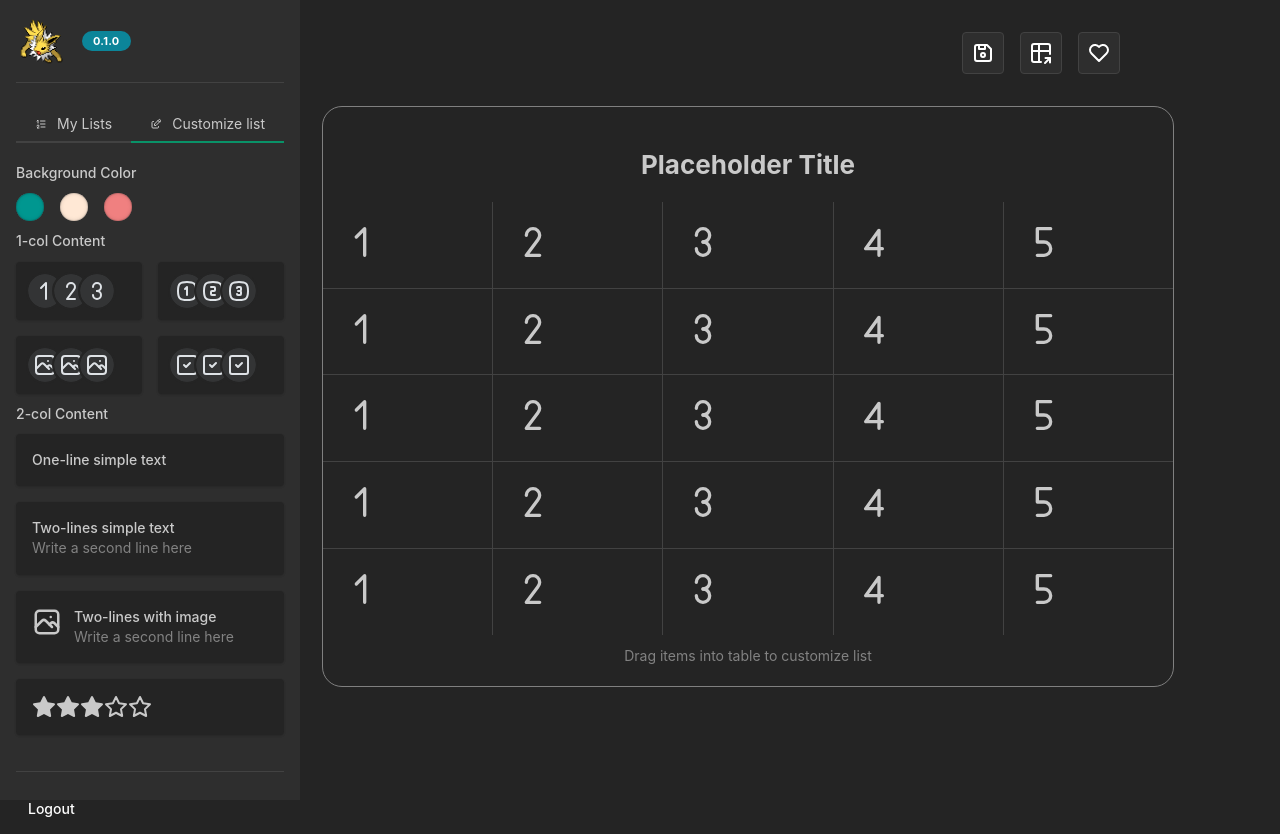
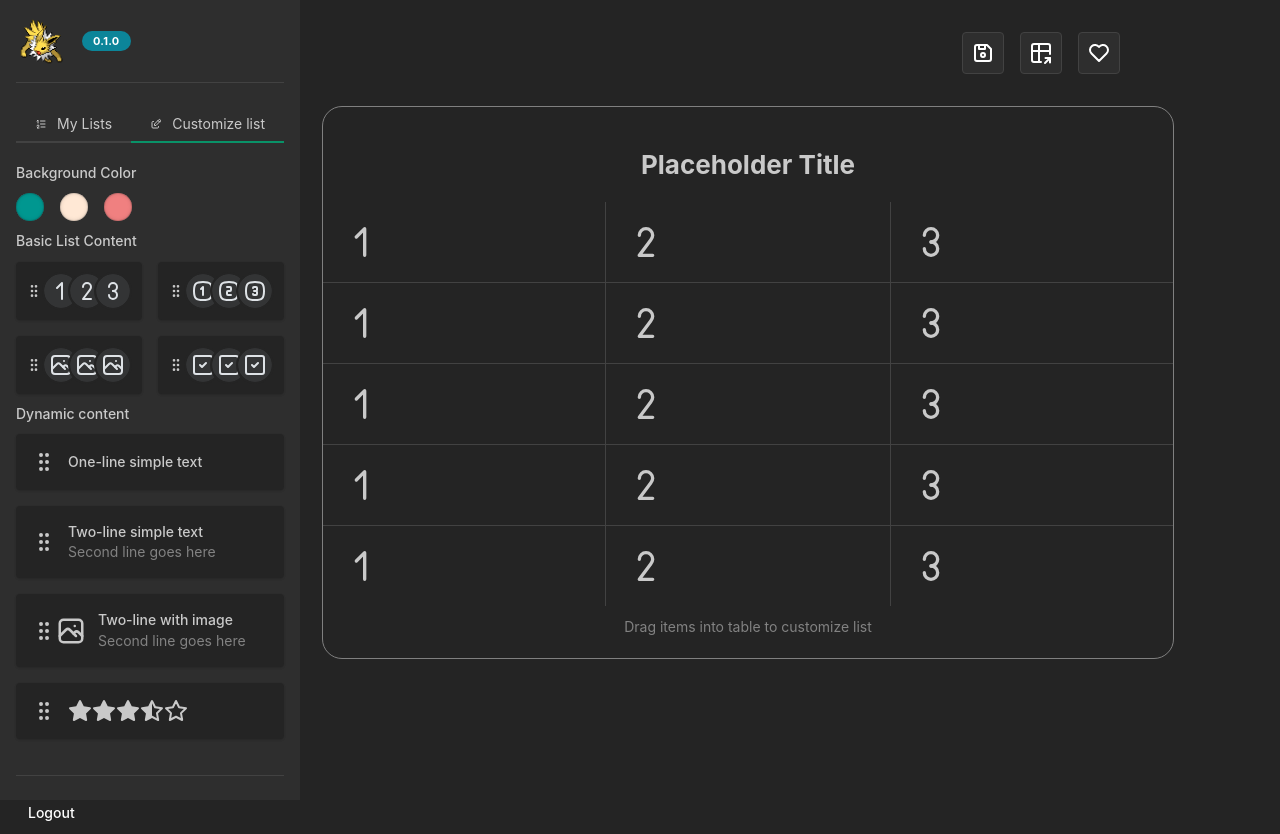
Before and after one commit to aproberts01/jolteon, a Next.js app: page / in a window 1280 px wide. Both pictures are taken after a click on the tab "Customize list". Built offline with nearby package versions, Linux system fonts and the light colour scheme.

Commit message:
Add Mantine bottom drawer for potential future use, add star rating assets for drop in table, adjust reducer for star rating, adjust type declaration

```diff
--- a/app/components/ListView.tsx
+++ b/app/components/ListView.tsx
@@ -6,27 +6,27 @@ import { list } from "../data.json";
 import { reducer } from "../reducer";
 import { useImmerReducer } from "use-immer";
 import ListActions from "./ListActions";
-import { ICON_MAP } from "../utils/constants";
+import { ICON_MAP, COLUMN_AMOUNT } from "../utils/constants";
 import { useListDispatch, useListState } from "../ListContext";
-import BottomDetailsDrawer from "./navigation/Drawer";
+import { Cell, ListState } from "../reducer";
 
 const useRefs = () => {
-  const refsByKey = useRef<Record<string,HTMLElement | null>>({})
+  const refsByKey = useRef<Record<string, HTMLElement | null>>({});
 
   const setRef = (element: HTMLElement | null, key: string) => {
     refsByKey.current[key] = element;
-  }
+  };
 
-  return {refsByKey: refsByKey.current, setRef};
-}
+  return { refsByKey: refsByKey.current, setRef };
+};
 
 const ListView: React.FC = (data) => {
-  const [listData, dispatch] = useImmerReducer(reducer, list);
-  const { body, list_title } = listData;
+  const [listData, dispatch] = useImmerReducer(reducer, list as ListState);
+  const { body, list_title }: { body: Array<Array<Cell>>; list_title: string } =
+    listData;
   const [currentlyHovered, setCurrentlyHovered] = useState<number | null>(null);
   const { refsByKey, setRef } = useRefs();
   const listDispatch = useListDispatch();
-  const listState = useListState();
   let dragCount = 0;
 
   const handleDataUpdateOnDrop = (data: string, currentlyHovered: number) => {
@@ -101,26 +101,32 @@ const ListView: React.FC = (data) => {
     }
   };
 
-  const rows = body.map((listItem, i) => {
+  const rows = body.map((listItem: Array<Cell>, i: number) => {
     return (
       <Table.Tr key={i}>
-        {listItem.map(
-          (
-            cell: {
-              id: number;
-              listCellType: string;
-              listCellAsset: string;
-              listCellHeadline?: string;
-              listCellSubheadline?: string;
-            },
-            j
-          ) => {
+        {listItem.slice(0, COLUMN_AMOUNT).map((cell: Cell, j: number) => {
+          const { listCellAsset } = cell;
           const IconComponent =
-              ICON_MAP[cell.listCellAsset as keyof typeof ICON_MAP] || null;
+            ICON_MAP[listCellAsset as keyof typeof ICON_MAP] || null;
           return (
-              <Table.Td key={cell.id} ref={elRef => { if (i === 0) setRef(elRef, (j).toString()); }}>
+            <Table.Td
+              key={cell.id}
+              ref={(elRef) => {
+                i === 0 && setRef(elRef, j.toString());
+              }}
+            >
               <Flex direction="row">
-                  <Box>{IconComponent && <IconComponent size={40} />}</Box>
+                {IconComponent && <IconComponent size={40} />}
+                {cell.listCellType === "starRating" &&
+                  Array.isArray(cell.listCellAsset) && (
+                    <>
+                      {cell.listCellAsset.map((asset, i) => {
+                        const StarIcon =
+                          ICON_MAP[asset as keyof typeof ICON_MAP] || null;
+                        return <StarIcon key={`${asset}_${i}`} size={20} />;
+                      })}
+                    </>
+                  )}
                 <Box ml="sm">
                   {cell.listCellHeadline && (
                     <Text>{cell.listCellHeadline}</Text>
@@ -132,8 +138,7 @@ const ListView: React.FC = (data) => {
               </Flex>
             </Table.Td>
           );
-          }
-        )}
+        })}
       </Table.Tr>
     );
   });
@@ -179,7 +184,9 @@ const ListView: React.FC = (data) => {
                 flex: refsByKey[i]?.offsetWidth ? undefined : 1,
                 backgroundColor:
                   currentlyHovered === i ? "rgba(51, 170, 51, .1)" : undefined,
-                width: refsByKey[i]?.offsetWidth ? `${refsByKey[i].offsetWidth}px` : "100%",
+                width: refsByKey[i]?.offsetWidth
+                  ? `${refsByKey[i].offsetWidth}px`
+                  : "100%",
               }}
             ></div>
           ))}
@@ -189,16 +196,6 @@ const ListView: React.FC = (data) => {
           <Table.Caption>Drag items into table to customize list</Table.Caption>
         </Table>
       </Container>
-      <BottomDetailsDrawer
-        open={listState?.drawerOpen ?? false}
-        close={() => {
-          if (listDispatch) {
-            listDispatch({
-              type: "TOGGLE_DRAWER",
-            });
-          }
-        }}
-      />
     </>
   );
 };
--- a/app/components/navigation/CustomizeListContent.tsx
+++ b/app/components/navigation/CustomizeListContent.tsx
@@ -3,17 +3,11 @@ import { CUSTOMIZE_PANEL } from "@/app/utils/constants";
 import {
   Text,
   ColorSwatch,
-  Paper,
   Group,
   SimpleGrid,
-  Avatar,
   Stack,
-  Flex,
-  Box,
 } from "@mantine/core";
-import { ICON_MAP } from "@/app/utils/constants";
-import { IconStarFilled, IconStar, IconPhoto } from "@tabler/icons-react";
-import styles from "./NavigationStyles.module.css";
+import DragItem from "./DragItem";
 
 const CustomizeListContent: React.FC = () => {
   const handleOnDragStart = (event: React.DragEvent<HTMLDivElement>) => {
@@ -38,7 +32,7 @@ const CustomizeListContent: React.FC = () => {
             ))}
           </Group>
         );
-      case "oneColContent":
+      case "basicListContent":
         return (
           <SimpleGrid my="xs" cols={2}>
             {item.dragItems.map(
@@ -47,100 +41,49 @@ const CustomizeListContent: React.FC = () => {
                 index: number
               ) => {
                 return (
-                  <Paper
-                    data-column-type={type}
+                  <DragItem
+                    key={type}
                     onDragStart={handleOnDragStart}
-                    className={styles.paperStyles}
-                    draggable={true}
-                    shadow="xs"
-                    p="xs"
-                    key={`${index}_group`}
-                  >
-                    <Avatar.Group>
-                      {iconGroup.map((componentName: string, i) => {
-                        let Component =
-                          ICON_MAP[componentName as keyof typeof ICON_MAP];
-                        return (
-                          <Avatar key={`${componentName}_${i}`}>
-                            <Component />
-                          </Avatar>
-                        );
-                      })}
-                    </Avatar.Group>
-                  </Paper>
+                    iconGroup={iconGroup}
+                    dataColumnType={type}
+                    contentType={item.value}
+                  />
                 );
               }
             )}
           </SimpleGrid>
         );
-      case "twoColContent":
+      case "dynamicListContent":
         return (
           <Stack key="2-cols" my="xs">
-            <Paper
-              data-column-type="oneLineSimpleText"
-              onDragStart={handleOnDragStart}
-              className={styles.paperStyles}
-              draggable={true}
-              shadow="xs"
-              p="md"
-            >
-              <Text size="sm" fw={500}>
-                One-line simple text
-              </Text>
-            </Paper>
-            <Paper
-              data-column-type="twoLineSimpleText"
-              onDragStart={handleOnDragStart}
-              className={styles.paperStyles}
-              draggable={true}
-              shadow="xs"
-              p="md"
-            >
-              <Text size="sm" fw={500}>
-                Two-lines simple text
-              </Text>
-              <Text size="sm" c="dimmed">
-                Write a second line here
-              </Text>
-            </Paper>
-            <Paper
-              data-column-type="twoLineWithImage"
-              onDragStart={handleOnDragStart}
-              className={styles.paperStyles}
-              draggable={true}
-              shadow="xs"
-              p="md"
-            >
-              <Flex direction="row">
-                <Box>
-                  <IconPhoto size={30} />
-                </Box>
-                <Box ml="sm">
-                  <Text size="sm" fw={500}>
-                    Two-lines with image
-                  </Text>
-                  <Text size="sm" c="dimmed">
-                    Write a second line here
-                  </Text>
-                </Box>
-              </Flex>
-            </Paper>
-            <Paper
-              data-column-type="starRating"
-              onDragStart={handleOnDragStart}
-              className={styles.paperStyles}
-              draggable={true}
-              shadow="xs"
-              p="md"
-            >
-              <Flex direction="row">
-                <IconStarFilled />
-                <IconStarFilled />
-                <IconStarFilled />
-                <IconStar />
-                <IconStar />
-              </Flex>
-            </Paper>
+            {item.dragItems.map(
+              (
+                {
+                  type,
+                  headline,
+                  subheadline,
+                  iconGroup,
+                }: {
+                  type: string;
+                  headline: string;
+                  subheadline: string;
+                  iconGroup?: string[];
+                },
+                index: number
+              ) => {
+                return (
+                  <DragItem
+                    key={type}
+                    onDragStart={handleOnDragStart}
+                    dataColumnType={type}
+                    iconGroup={iconGroup}
+                    contentType={item.value}
+                    headline={headline}
+                    subheadline={subheadline}
+                  />
+                );
+              }
+            )}
           </Stack>
         );
       default:
--- /dev/null
+++ b/app/components/navigation/DragItem.tsx
@@ -0,0 +1,80 @@
+import React from "react";
+import { Paper, Flex, Avatar, Text, Box } from "@mantine/core";
+import { ICON_MAP } from "@/app/utils/constants";
+import { IconGripVertical, IconPhoto } from "@tabler/icons-react";
+import styles from "./NavigationStyles.module.css";
+
+interface DragItemProps {
+  onDragStart: (event: React.DragEvent<HTMLDivElement>) => void;
+  dataColumnType: string;
+  contentType: string;
+  iconGroup?: string[];
+  headline?: string;
+  subheadline?: string;
+}
+
+const DragItem: React.FC<DragItemProps> = ({
+  onDragStart,
+  iconGroup,
+  dataColumnType,
+  contentType,
+  headline,
+  subheadline,
+}) => {
+  return (
+    <Paper
+      data-column-type={dataColumnType}
+      onDragStart={onDragStart}
+      className={styles.paperStyles}
+      draggable={true}
+      shadow="xs"
+      p={contentType === "basicListContent" ? "xs" : "md"}
+    >
+      <Flex direction="row" align="center">
+        <IconGripVertical />
+        {contentType === "basicListContent" && (
+          <Avatar.Group>
+            {iconGroup?.map((componentName: string, i) => {
+              let Component = ICON_MAP[componentName as keyof typeof ICON_MAP];
+              return (
+                <Avatar key={`${componentName}_${i}`}>
+                  <Component />
+                </Avatar>
+              );
+            })}
+          </Avatar.Group>
+        )}
+        {contentType === "dynamicListContent" && (
+          <>
+            {dataColumnType === "twoLineWithImage" && <IconPhoto size={30} />}
+            <Box ml="sm">
+              {headline && (
+                <Text size="sm" fw={500}>
+                  {headline}
+                </Text>
+              )}
+              {subheadline && (
+                <Text size="sm" c="dimmed">
+                  {subheadline}
+                </Text>
+              )}
+            </Box>
+          </>
+        )}
+        {dataColumnType === "starRating" && (
+          <Flex key={dataColumnType} direction="row">
+            {iconGroup?.map((componentName: string, i) => {
+              let StarComponent =
+                ICON_MAP[componentName as keyof typeof ICON_MAP];
+              return (
+                  <StarComponent key={`${i}_star`} />
+              );
+            })}
+          </Flex>
+        )}
+      </Flex>
+    </Paper>
+  );
+};
+
+export default DragItem;
--- a/app/components/navigation/Drawer.tsx
+++ b/app/components/navigation/Drawer.tsx
@@ -1,5 +1,6 @@
 import React from "react";
 import { Drawer } from "@mantine/core";
+import RowCarousel from "./RowCarousel";
 
 const BottomDetailsDrawer: React.FC<{ open: boolean; close?: () => void }> = ({
   open,
@@ -12,7 +13,7 @@ const BottomDetailsDrawer: React.FC<{ open: boolean; close?: () => void }> = ({
       onClose={close || (() => {})}
       title="Row detail drawer"
     >
-      Future drawer content will go here
+      <RowCarousel />
     </Drawer>
   );
 };
--- a/app/reducer.tsx
+++ b/app/reducer.tsx
@@ -5,13 +5,15 @@ export const actionType = {
   UPDATE_LIST_COLUMN: "UPDATE_LIST_COLUMN",
 };
 
-interface Cell {
+export interface Cell {
   id: number;
   listCellType: string;
-  listCellAsset: string;
+  listCellAsset?: string | string[];
+  listCellHeadline?: string;
+  listCellSubheadline?: string;
 }
 
-interface ListState {
+export interface ListState {
   list_id: number;
   list_title: string;
   creationDate: string;
--- a/app/utils/constants.tsx
+++ b/app/utils/constants.tsx
@@ -8,8 +8,13 @@ import {
   IconSquareRoundedNumber1,
   IconSquareRoundedNumber2,
   IconSquareRoundedNumber3,
+  IconSquareRoundedNumber4,
+  IconSquareRoundedNumber5,
   IconPhoto,
   IconSquareCheck,
+  IconStar,
+  IconStarFilled,
+  IconStarHalfFilled,
 } from "@tabler/icons-react";
 
 export const ICON_MAP = {
@@ -22,14 +27,21 @@ export const ICON_MAP = {
   IconSquareRoundedNumber1: IconSquareRoundedNumber1,
   IconSquareRoundedNumber2: IconSquareRoundedNumber2,
   IconSquareRoundedNumber3: IconSquareRoundedNumber3,
+  IconSquareRoundedNumber4: IconSquareRoundedNumber4,
+  IconSquareRoundedNumber5: IconSquareRoundedNumber5,
+  IconStarFilled: IconStarFilled,
+  IconStar: IconStar,
+  IconStarHalfFilled: IconStarHalfFilled,
   IconPhoto: IconPhoto,
   IconSquareCheck: IconSquareCheck,
 };
 
+export const COLUMN_AMOUNT = 3;
+
 export interface ColumnContentMap {
   [key: string]: {
     type: string;
-    iconGroup?: string[];
+    iconGroup?: string[] | string[][];
     headline?: string;
     subheadline?: string;
   };
@@ -100,11 +112,11 @@ export const COLUMN_CONTENT_MAP: ColumnContentMap = {
   starRating: {
     type: "starRating",
     iconGroup: [
-      "IconStarFilled",
-      "IconStarFilled",
-      "IconStarFilled",
-      "IconStar",
-      "IconStar",
+      ["IconStarFilled", "IconStarFilled", "IconStarFilled", "IconStarHalfFilled", "IconStar"],
+      ["IconStarFilled", "IconStarFilled", "IconStarFilled", "IconStarHalfFilled", "IconStar"],
+      ["IconStarFilled", "IconStarFilled", "IconStarFilled", "IconStarHalfFilled", "IconStar"],
+      ["IconStarFilled", "IconStarFilled", "IconStarFilled", "IconStarHalfFilled", "IconStar"],
+      ["IconStarFilled", "IconStarFilled", "IconStarFilled", "IconStarHalfFilled", "IconStar"],
     ],
   }
 };
@@ -116,8 +128,8 @@ export const CUSTOMIZE_PANEL = [
     colorSwatches: ["#009790", "#ffe8d5", "#f08080"],
   },
   {
-    value: "oneColContent",
-    heading: "1-col Content",
+    value: "basicListContent",
+    heading: "Basic List Content",
     dragItems: [
       {
         type: "basicNumberSet",
@@ -142,8 +154,8 @@ export const CUSTOMIZE_PANEL = [
     ],
   },
   {
-    value: "twoColContent",
-    heading: "2-col Content",
+    value: "dynamicListContent",
+    heading: "Dynamic content",
     dragItems: [
       {
         type: "oneLineSimpleText",
@@ -152,17 +164,17 @@ export const CUSTOMIZE_PANEL = [
       {
         type: "twoLineSimpleText",
         headline: "Two-line simple text",
-        subheadline: "Your second line goes here",
+        subheadline: "Second line goes here",
       },
       {
         type: "twoLineWithImage",
         headline: "Two-line with image",
-        subheadline: "Your second line goes here",
+        subheadline: "Second line goes here",
         iconGroup: [],
       },
       {
         type: "starRating",
-        iconGroup: [],
+        iconGroup: ["IconStarFilled", "IconStarFilled", "IconStarFilled", "IconStarHalfFilled", "IconStar"],
       },
     ],
   },
--- a/package.json
+++ b/package.json
@@ -13,11 +13,13 @@
   },
   "dependencies": {
     "@auth/prisma-adapter": "^2.8.0",
+    "@mantine/carousel": "^7.17.4",
     "@mantine/core": "7.16.1",
     "@mantine/hooks": "7.16.1",
     "@prisma/client": "^6.5.0",
     "@prisma/extension-accelerate": "^1.3.0",
     "@tabler/icons-react": "^3.31.0",
+    "embla-carousel-react": "^7.1.0",
     "immer": "^10.1.1",
     "next": "15.1.5",
     "next-auth": "^5.0.0-beta.25",
```
Also changed, not shown: app/components/navigation/RowCarousel.tsx (added, +18 -0 lines), 1 other file (tests, documents, lock files or other folders). Lines whose indentation alone changed are shown as unchanged.
